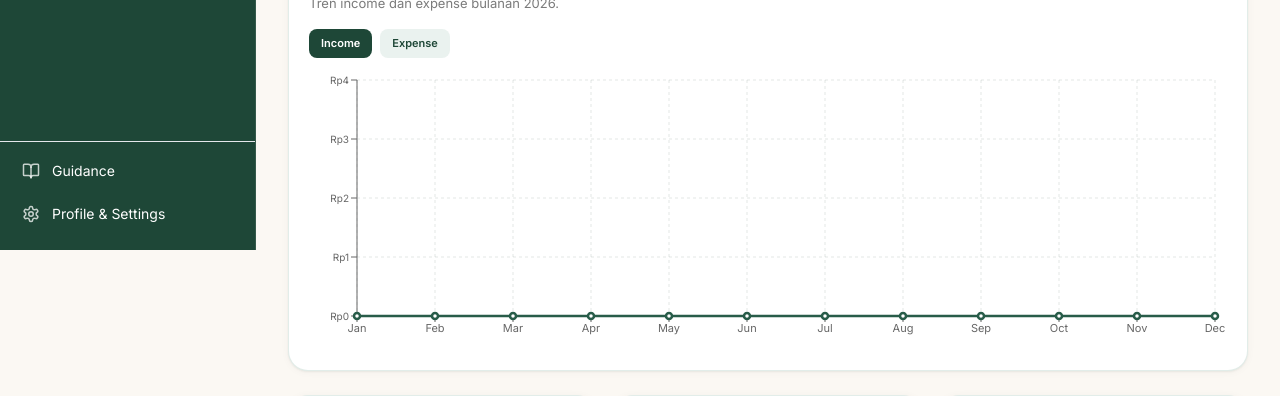
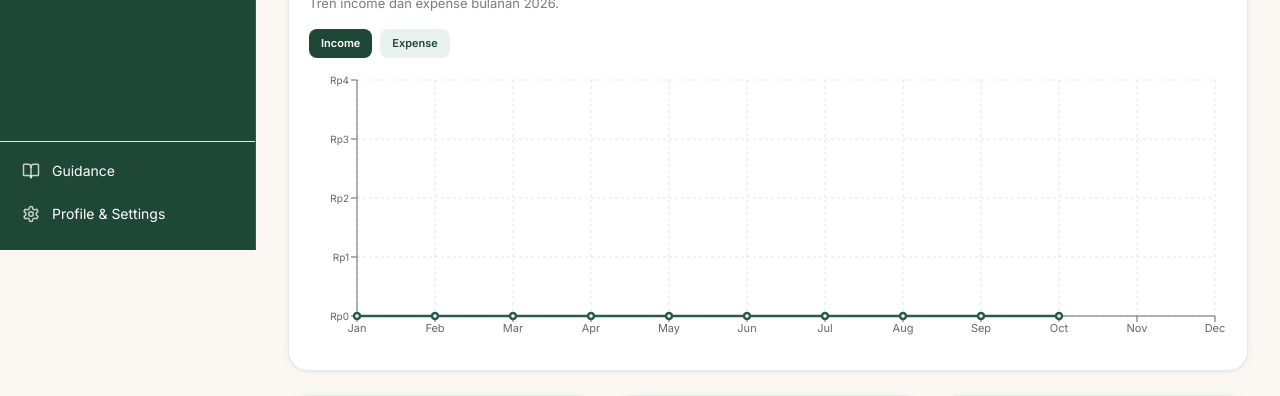
Before and after one commit to jasminework2023/personal-wealthplanner, a React (Vite) app: page /dashboard/finance in a window 1280 px wide. Shown: the part 550-946 px from the top of the page. Built offline with nearby package versions, Linux system fonts and the light colour scheme; the HTML template or start-up script is replaced by a standard one.

Commit message:
Harden month-to-month date handling and chart periods

```diff
--- a/src/pages/DashboardFinance.tsx
+++ b/src/pages/DashboardFinance.tsx
@@ -214,17 +214,23 @@ export function DashboardFinance() {
   const transactionYear = (t: (typeof allYearFinance.transactions)[number]) => {
     const rawYear = Number(t.year);
     if (rawYear > 0) return rawYear;
-    const date = String(t.date || "");
+    const date = String(t.date || "").trim();
+    const isoMatch = date.match(/^(\d{4})[-/]/);
+    if (isoMatch) return Number(isoMatch[1]);
     const parts = date.split(/[/-]/);
-    const parsed = Number(parts[2]);
+    const parsed = Number(parts[parts.length - 1]);
     return parsed > 0 ? parsed : currentYear;
   };
   const transactionMonth = (t: (typeof allYearFinance.transactions)[number]) => {
     const fromName = monthIndex(String(t.month || ""));
     if (fromName >= 0) return fromName;
-    const date = String(t.date || "");
+    const date = String(t.date || "").trim();
     const parts = date.split(/[/-]/);
     if (parts.length >= 3) {
+      if (/^\d{4}[-/]/.test(date)) {
+        const month = Number(parts[1]);
+        if (month >= 1 && month <= 12) return month - 1;
+      }
       const first = Number(parts[0]);
       const second = Number(parts[1]);
       if (first >= 1 && first <= 12 && parts[0].length <= 2) return first - 1;
@@ -237,14 +243,10 @@ export function DashboardFinance() {
   const monthlyComparison = monthNames.map((month, index) => {
     const items = transactionsForMonth(currentYear, index);
     const sum = (type: string) => items.filter((t) => t.type === type).reduce((total, t) => total + Number(t.amount || 0), 0);
-    return { month: month.slice(0, 3), income: sum("Income"), expense: sum("Expense"), cashflow: sum("Income") - sum("Expense") - sum("Saving") };
+    return { month: month.slice(0, 3), income: index <= currentMonthIndex ? sum("Income") : null, expense: index <= currentMonthIndex ? sum("Expense") : null, cashflow: index <= currentMonthIndex ? sum("Income") - sum("Expense") - sum("Saving") : null };
   });
   const monthTotal = (year: number, month: number, type: string) => transactionsForMonth(year, month)
     .filter((t) => t.type === type).reduce((total, t) => total + Number(t.amount || 0), 0);
-  const monthCashflow = (year: number, month: number) => {
-    const items = transactionsForMonth(year, month);
-    return items.reduce((total, t) => total + (t.type === "Income" ? Number(t.amount || 0) : t.type === "Expense" || t.type === "Saving" ? -Number(t.amount || 0) : 0), 0);
-  };
   const previousMonthYear = currentMonthIndex === 0 ? currentYear - 1 : currentYear;
   const previousMonthIndex = (currentMonthIndex + 11) % 12;
   const trendLabel = (current: number, previous: number) => {
```
